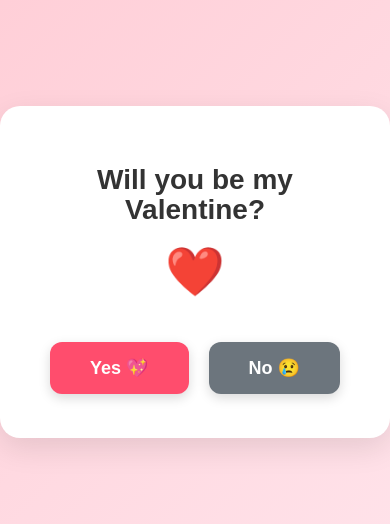
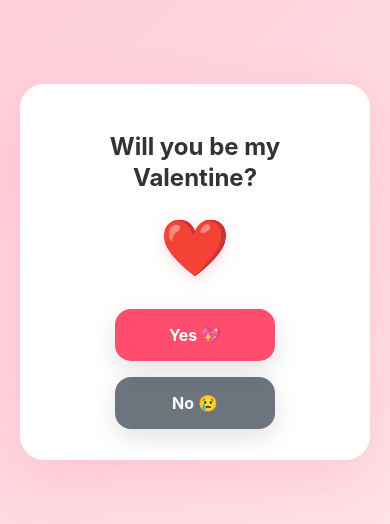
Before and after one commit to Xavi1/Valentine, a React (Vite) app in the folder valentine-app/: page / in a window 390 px wide. Shown: the part 150-674 px from the top of the page. Built offline with nearby package versions, Linux system fonts and the light colour scheme.

Commit message:
feat: Optimized for mobile

```diff
--- a/valentine-app/src/App.tsx
+++ b/valentine-app/src/App.tsx
@@ -12,122 +12,196 @@ const styles: { [key: string]: React.CSSProperties } = {
     alignItems: "center",
     justifyContent: "center",
     background: "linear-gradient(135deg, #ffccd5, #ffe5ec)",
-    fontFamily: "Arial, sans-serif",
+    fontFamily: "-apple-system, BlinkMacSystemFont, 'Segoe UI', Roboto, sans-serif",
     position: "fixed",
     top: 0,
     left: 0,
     zIndex: 9999,
     overflow: "hidden",
+    padding: "20px",
+    boxSizing: "border-box",
   },
   card: {
     backgroundColor: "white",
-    padding: "40px",
-    borderRadius: "20px",
+    padding: "clamp(30px, 8vw, 50px)",
+    borderRadius: "24px",
     textAlign: "center",
-    boxShadow: "0 10px 30px rgba(0,0,0,0.1)",
-    width: "90%",
-    maxWidth: "500px",
+    boxShadow: "0 20px 60px rgba(255, 77, 109, 0.15)",
+    width: "100%",
+    maxWidth: "460px",
     position: "relative",
+    boxSizing: "border-box",
   },
   title: {
-    fontSize: "28px",
-    marginBottom: "10px",
+    fontSize: "clamp(24px, 6vw, 32px)",
+    marginBottom: "clamp(10px, 3vw, 15px)",
     color: "#333",
+    fontWeight: "700",
+    lineHeight: "1.3",
   },
   heart: {
-    fontSize: "48px",
-    marginBottom: "30px",
+    fontSize: "clamp(56px, 12vw, 72px)",
+    marginBottom: "clamp(20px, 5vw, 30px)",
+    filter: "drop-shadow(0 4px 8px rgba(255, 77, 109, 0.2))",
   },
   buttonContainer: {
     display: "flex",
+    flexDirection: "row",
+    flexWrap: "wrap",
     justifyContent: "center",
     alignItems: "center",
-    gap: "20px",
+    gap: "16px",
     position: "relative",
-    minHeight: "60px",
+    minHeight: "80px",
     marginTop: "20px",
   },
   button: {
-    padding: "15px 40px",
-    borderRadius: "12px",
+    padding: "16px 48px",
+    borderRadius: "16px",
     border: "none",
     color: "white",
-    fontSize: "18px",
-    fontWeight: "600",
+    fontSize: "clamp(16px, 4vw, 20px)",
+    fontWeight: "700",
     cursor: "pointer",
-    transition: "transform 0.2s",
-    boxShadow: "0 4px 12px rgba(0,0,0,0.15)",
+    transition: "all 0.3s cubic-bezier(0.4, 0, 0.2, 1)",
+    boxShadow: "0 8px 24px rgba(0,0,0,0.12)",
+    minWidth: "160px",
+    touchAction: "manipulation",
+    WebkitTapHighlightColor: "transparent",
+    userSelect: "none",
   },
   noWrapper: {
     display: "inline-block",
+    touchAction: "none",
   },
   success: {
-    fontSize: "32px",
-    fontWeight: "bold",
+    fontSize: "clamp(24px, 6vw, 36px)",
+    fontWeight: "800",
     color: "#ff4d6d",
     padding: "20px",
+    lineHeight: "1.4",
   },
 };
 
 const App: React.FC = () => {
   const [accepted, setAccepted] = useState(false);
   const [position, setPosition] = useState<{ x: number; y: number }>({ x: 0, y: 0 });
+  const [noAttempts, setNoAttempts] = useState(0);
 
   const moveButton = () => {
-    const randomX = Math.floor(Math.random() * 300 - 150);
-    const randomY = Math.floor(Math.random() * 200 - 100);
+    setNoAttempts(prev => prev + 1);
+    const maxMove = Math.min(150, window.innerWidth * 0.15);
+    const randomX = Math.floor(Math.random() * maxMove * 2 - maxMove);
+    const randomY = Math.floor(Math.random() * maxMove * 1.5 - maxMove * 0.75);
     setPosition({ x: randomX, y: randomY });
+  };
+
+  const handleYesClick = () => {
+    // Add haptic feedback if available
+    if (navigator.vibrate) {
+      navigator.vibrate(200);
+    }
+    setAccepted(true);
   };
 
   return (
     <div style={styles.page}>
-      <div style={styles.card}>
+      <motion.div
+        style={styles.card}
+        initial={{ scale: 0.9, opacity: 0, y: 20 }}
+        animate={{ scale: 1, opacity: 1, y: 0 }}
+        transition={{
+          duration: 0.6,
+          ease: [0.25, 0.1, 0.25, 1]
+        }}
+      >
         {!accepted ? (
           <>
             <motion.h1
-              initial={{ scale: 0.8, opacity: 0 }}
-              animate={{ scale: 1, opacity: 1 }}
-              transition={{ duration: 0.5 }}
+              initial={{ opacity: 0, y: -20 }}
+              animate={{ opacity: 1, y: 0 }}
+              transition={{
+                duration: 0.6,
+                delay: 0.2,
+                ease: [0.25, 0.1, 0.25, 1]
+              }}
               style={styles.title}
             >
               Will you be my Valentine?
             </motion.h1>
 
             <motion.div
-              initial={{ scale: 0.8, opacity: 0 }}
-              animate={{ scale: 1, opacity: 1 }}
-              transition={{ duration: 0.5, delay: 0.2 }}
+              initial={{ scale: 0, rotate: -180 }}
+              animate={{ scale: 1, rotate: 0 }}
+              transition={{
+                duration: 0.8,
+                delay: 0.4,
+                ease: [0.34, 1.56, 0.64, 1],
+                type: "spring",
+                stiffness: 200
+              }}
               style={styles.heart}
             >
               ❤️
             </motion.div>
 
             <div style={styles.buttonContainer}>
-              <button
+              <motion.button
                 style={{
                   ...styles.button,
                   backgroundColor: "#ff4d6d",
+                  position: "relative",
+                  zIndex: 2,
                 }}
-                onClick={() => setAccepted(true)}
-                onMouseEnter={(e) => {
-                  e.currentTarget.style.transform = "scale(1.05)";
+                onClick={handleYesClick}
+                whileHover={{ scale: 1.05 }}
+                whileTap={{ scale: 0.95 }}
+                initial={{ opacity: 0, y: 20 }}
+                animate={{
+                  opacity: 1,
+                  y: 0,
+                  scale: 1 + (noAttempts * 0.08)
                 }}
-                onMouseLeave={(e) => {
-                  e.currentTarget.style.transform = "scale(1)";
+                transition={{
+                  duration: 0.6,
+                  delay: 0.6,
+                  scale: { type: "spring", stiffness: 300, damping: 15 }
                 }}
               >
                 Yes 💖
-              </button>
+              </motion.button>
 
               <motion.div
-                animate={{ x: position.x, y: position.y }}
-                transition={{ type: "spring", stiffness: 300 }}
+                animate={{
+                  x: position.x,
+                  y: position.y,
+                  opacity: noAttempts > 4 ? 0 : 1,
+                  scale: 1 - (noAttempts * 0.05),
+                }}
+                transition={{
+                  type: "spring",
+                  stiffness: 400,
+                  damping: 25,
+                  mass: 0.8
+                }}
                 onMouseEnter={moveButton}
-                onMouseLeave={() => setPosition({ x: 0, y: 0 })}
-                style={styles.noWrapper}
+                onTouchStart={(e) => {
+                  e.preventDefault();
+                  moveButton();
+                }}
+                style={{
+                  ...styles.noWrapper,
+                  pointerEvents: noAttempts > 4 ? "none" : "auto",
+                }}
+                initial={{ opacity: 1, y: 0 }}
+                whileHover={{ scale: 0.95 }}
+                whileTap={{ scale: 0.9 }}
               >
                 <button
-                  style={{ ...styles.button, backgroundColor: "#6c757d" }}
+                  style={{
+                    ...styles.button,
+                    backgroundColor: "#6c757d",
+                  }}
                 >
                   No 😢
                 </button>
@@ -136,15 +210,39 @@ const App: React.FC = () => {
           </>
         ) : (
           <motion.div
-            initial={{ scale: 0.8, opacity: 0 }}
-            animate={{ scale: 1, opacity: 1 }}
-            transition={{ duration: 0.5 }}
+            initial={{ scale: 0, rotate: -180 }}
+            animate={{ scale: 1, rotate: 0 }}
+            transition={{
+              duration: 0.8,
+              ease: [0.34, 1.56, 0.64, 1],
+              type: "spring",
+              stiffness: 200
+            }}
             style={styles.success}
           >
-            YAY!!! 🎉💘 You just made my day!
+            <motion.div
+              animate={{
+                scale: [1, 1.1, 1],
+              }}
+              transition={{
+                duration: 1.5,
+                repeat: Infinity,
+                ease: "easeInOut"
+              }}
+            >
+              YAY!!! 🎉💘
+            </motion.div>
+            <motion.div
+              initial={{ opacity: 0 }}
+              animate={{ opacity: 1 }}
+              transition={{ delay: 0.5 }}
+              style={{ fontSize: "clamp(18px, 4vw, 24px)", marginTop: "10px" }}
+            >
+              You just made my day!
+            </motion.div>
           </motion.div>
         )}
-      </div>
+      </motion.div>
     </div>
   );
 };
```
